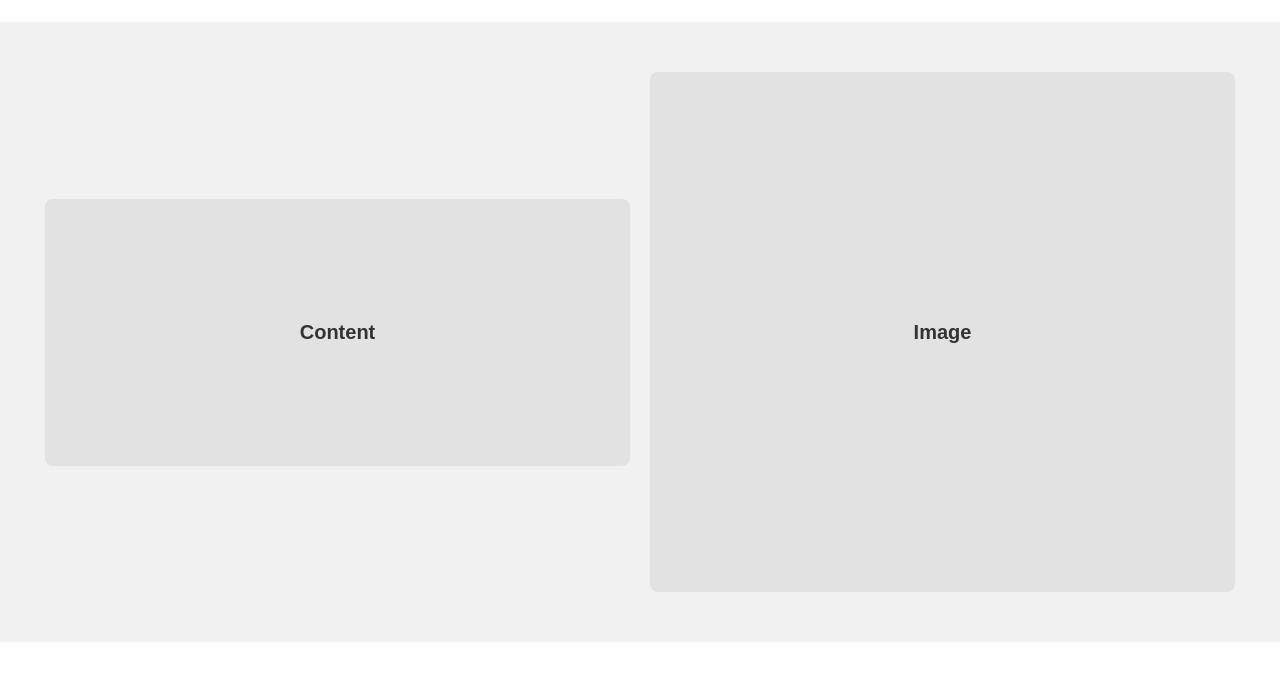
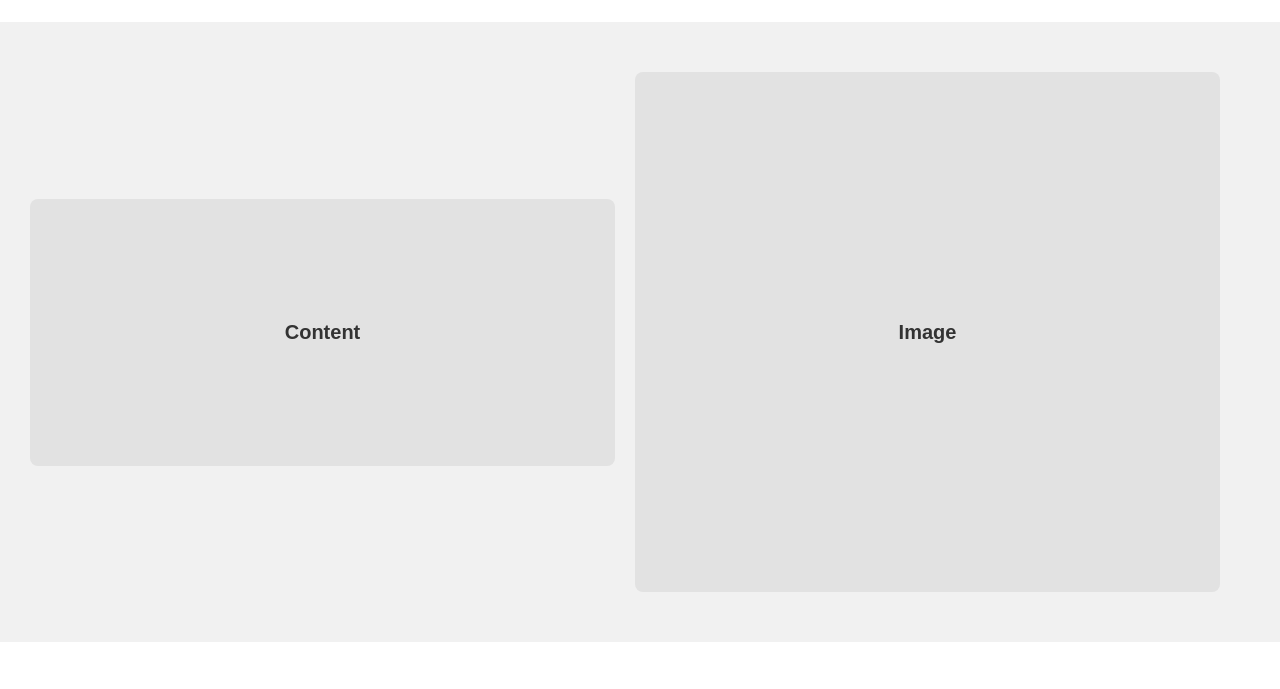
Before and after one commit to hiubilun/deadline2, a plain HTML site: page index.html in a window 1280 px wide. Shown: the part 88-777 px from the top of the page. Drawn offline with Linux system fonts and the light colour scheme.

Commit message:
Update 4

```diff
--- a/main.css
+++ b/main.css
@@ -56,8 +56,9 @@ html{
 }
 .content{
     display: flex;
+    justify-content: center;
     gap: 20px;
-    justify-content: center;
+    width: 1190px;
 }
 #two-rows{
     flex-direction: column;
```
